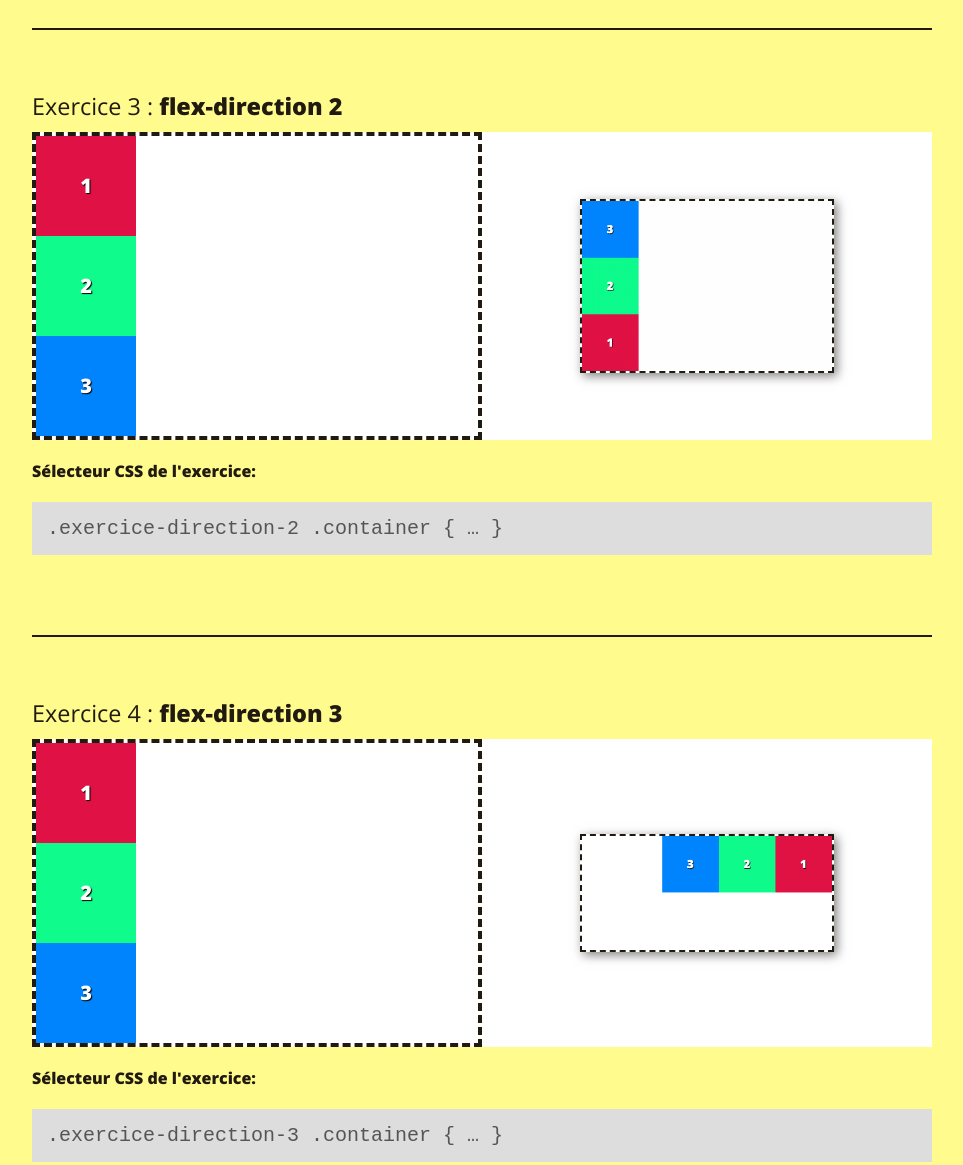
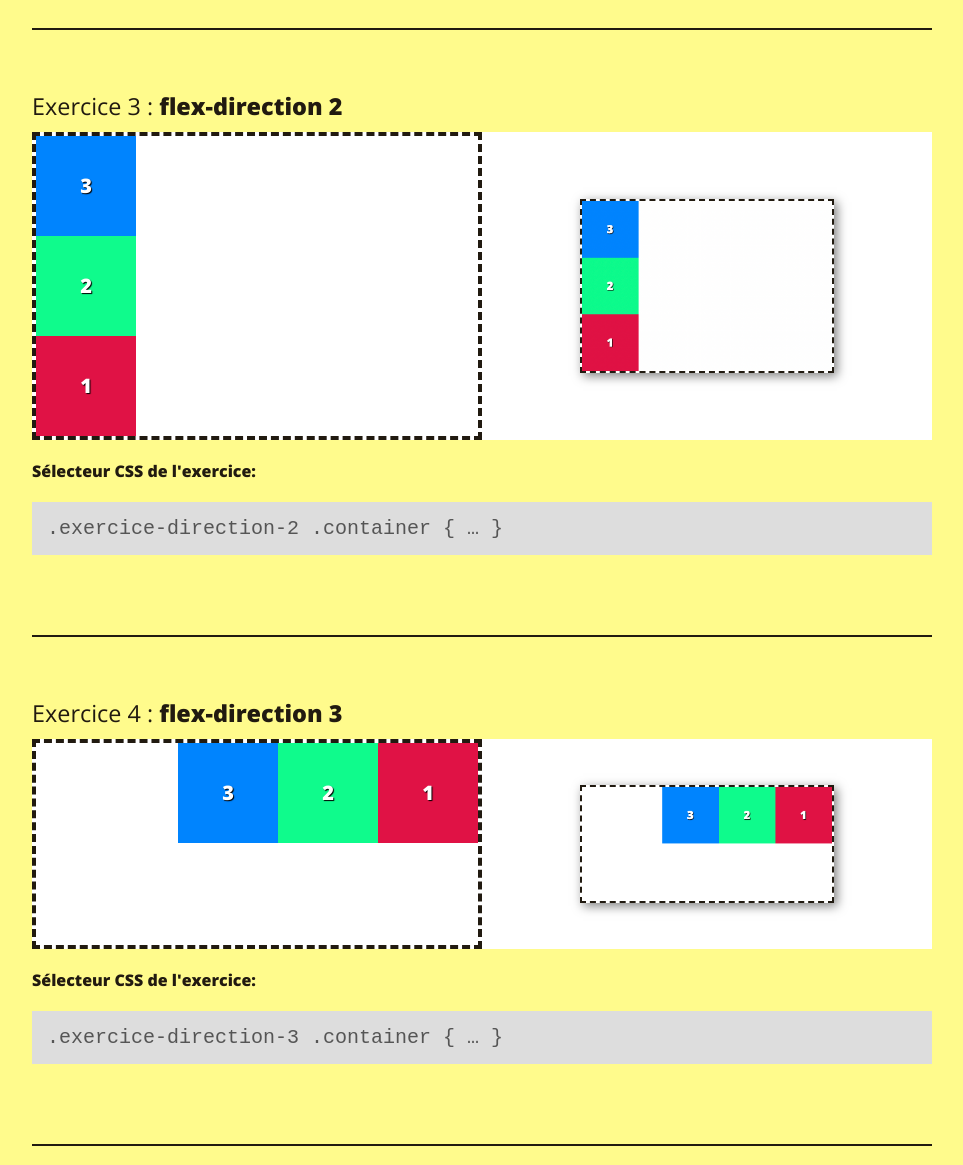
Before and after one commit to saya-pelloni/eikon-flex-1, a plain HTML site: page index.html in a window 1280 px wide. Shown: the part 1320-2485 px from the top of the page, without its empty margins (158-1121 px from the left). Drawn offline with nearby package versions, Linux system fonts and the light colour scheme.

Commit message:
flex direction
flex direction change

```diff
--- a/css/exercice.css
+++ b/css/exercice.css
@@ -6,8 +6,16 @@
 /* 2. exercice-direction-1 */
 
 /* 3. exercice-direction-2 */
+.exercice-direction-2 .container {
+  display: flex;
+  flex-direction: column-reverse;
+}
 
 /* 4. exercice-direction-2 */
+.exercice-direction-3 .container {
+  display: flex;
+  flex-direction: row-reverse;
+}
 
 /* 5. exercice-wrap-1 */
 
```
